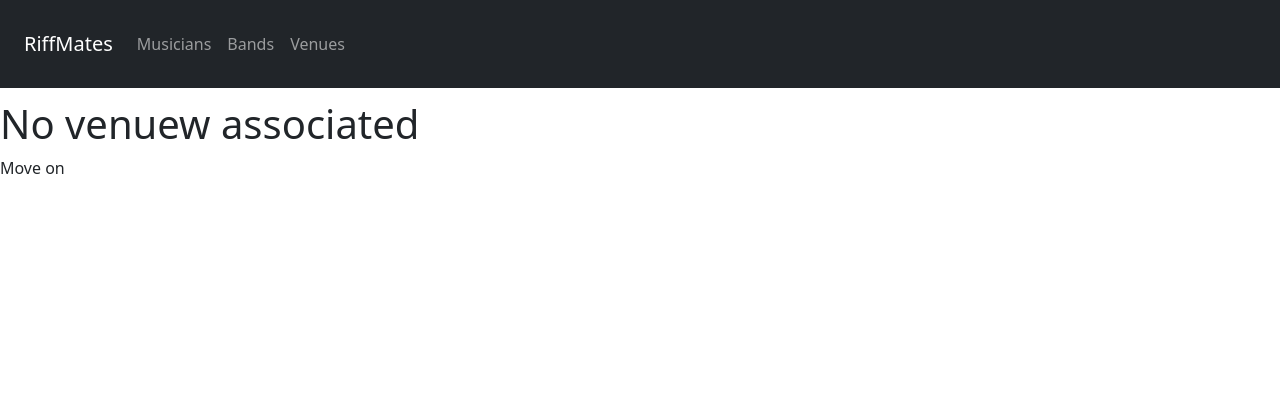
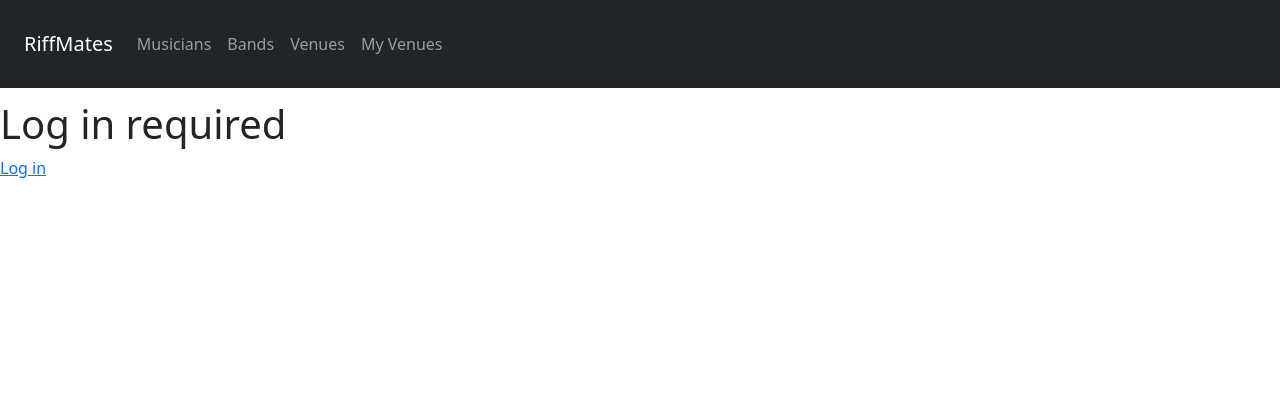
Before and after one commit to Paolovg95/RiffMates, a Django app: a page that uses templates/base.html in a window 1280 px wide. Shown: the top 420 px of the page. Run offline with Django 4.2, Linux system fonts and the light colour scheme.

Commit message:
Login required template added for restricted views

```diff
--- a/bands/urls.py
+++ b/bands/urls.py
@@ -7,5 +7,5 @@ urlpatterns = [
     path('musicians', views.get_musicians, name="musicians"),
     path('<str:band_id>', views.get_band, name="band"),
     path('restricted_musician/<int:musician_id>/', views.musician_restricted),
-    path('restricted_venues/', views.venues_restricted)
+    path('restricted_venues/', views.venues_restricted, name="my_venues_restricted"),
 ]
--- a/home/views.py
+++ b/home/views.py
@@ -40,11 +40,17 @@ def view_news(request):
     return render(request, "news.html", data)
 def venue_restricted(request):
     content = f"""
-            <h1>No venuew associated</h1>
+            <h1>No venue associated</h1>
 
             <p>Move on</p>
         """
+    login_content = f"""
+        <h1>Log in required</h1>
+
+            <p> <a href="/accounts/login/">Log in</a> </p>
+    """
     data = {
-        'content': content
+        'content': content,
+        'login_content': login_content,
     }
     return render(request, "general.html", data)
--- a/templates/base.html
+++ b/templates/base.html
@@ -29,6 +29,9 @@
       <li class="nav-item">
         <a class="nav-link" href="{% url 'venues' %}">Venues</a>
       </li>
+      <li class="nav-item">
+        <a class="nav-link" href="{% url 'my_venues_restricted' %}">My Venues</a>
+      </li>
     </ul>
   </div>
 </nav>
--- a/templates/general.html
+++ b/templates/general.html
@@ -7,5 +7,10 @@
 {% endblock %}
 
 {% block content %}
-{{content|safe}}
+
+{% if request.user.is_authenticated %}
+  {{content|safe}}
+{% else %}
+  {{login_content|safe}}
+{% endif %}
 {% endblock content %}
```
Also changed, not shown: bands/views.py (+9 -5 lines), db.sqlite3.
